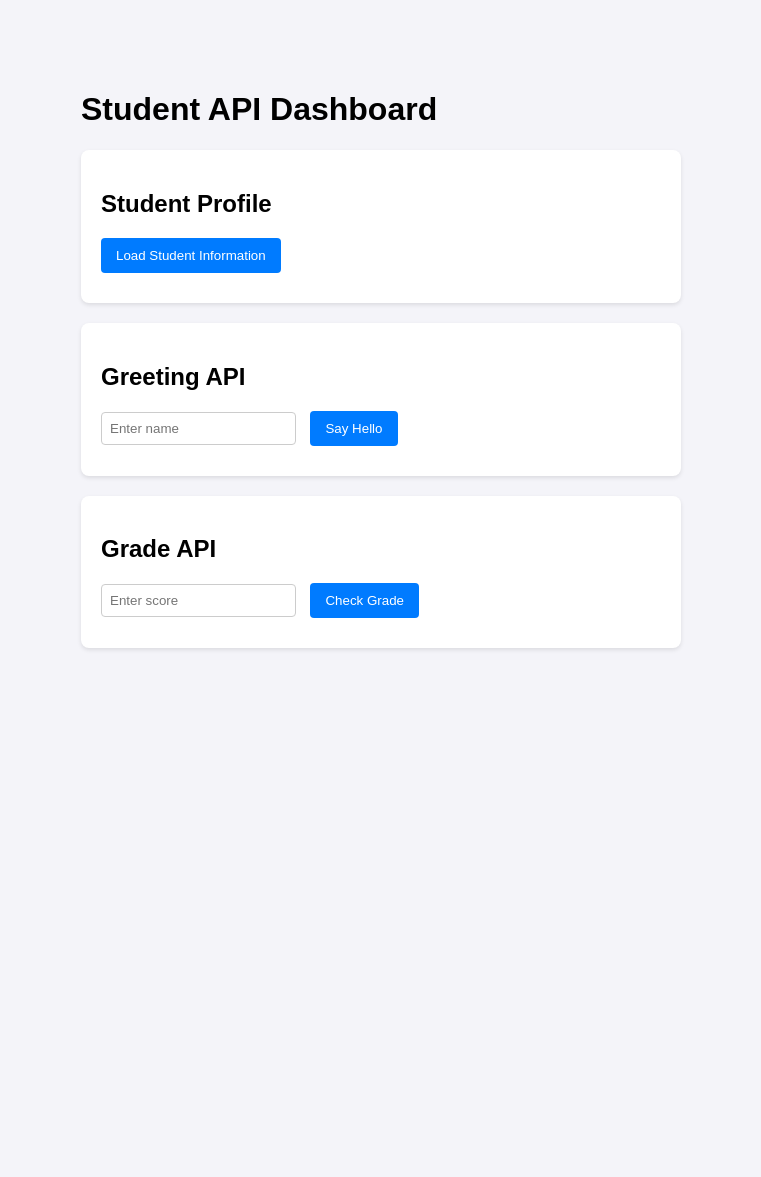
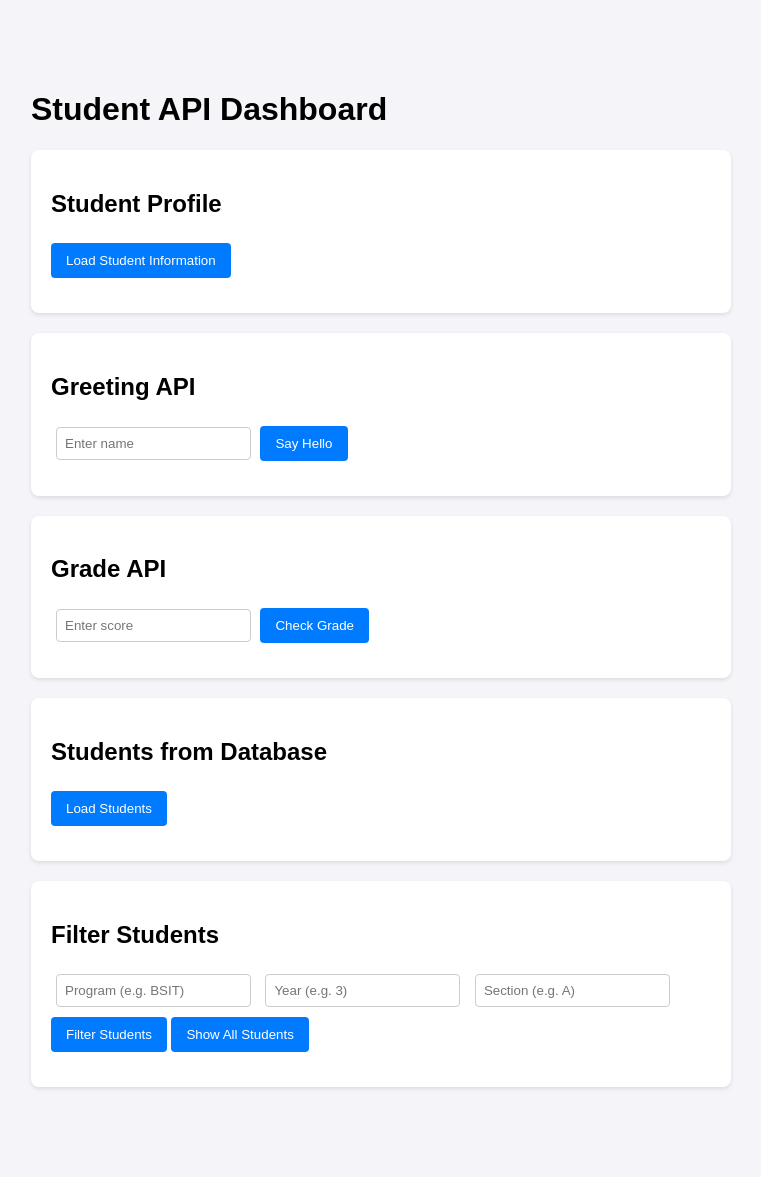
Before and after one commit to hapiyaaaa/act-4, a Flask app: page / in a window 1280 px wide. Shown: the whole page, without its empty margins (259-1020 px from the left). Before the commit the page ends 650 px from the top, so only its background shows below. Run offline with Flask 3, Linux system fonts and the light colour scheme.

Commit message:
Complete Activity 7 - SQLite Database Integration

```diff
--- a/app.py
+++ b/app.py
@@ -1,10 +1,23 @@
+
+import sqlite3
 from flask import Flask, jsonify, request, render_template
 
 app = Flask(__name__)
 
+# Connect to SQLite database
+def get_db_connection():
+    conn = sqlite3.connect("students.db")
+    conn.row_factory = sqlite3.Row
+    return conn
+
+
+# HOME PAGE
 @app.route('/')
 def home():
     return render_template('index.html')
+
+
+# EXISTING ACTIVITY 4 ENDPOINTS
 
 @app.route('/student')
 def get_student():
@@ -16,6 +29,7 @@ def get_student():
         "section": "B"
     })
 
+
 @app.route('/hello')
 def say_hello():
     name = request.args.get('name', 'Student')
@@ -23,17 +37,92 @@ def say_hello():
         "message": f"Hello, {name}!"
     })
 
+
 @app.route('/grade')
 def get_grade():
     score = float(request.args.get('score', 0))
+
     if score >= 75:
         remark = "Very Good"
     else:
         remark = "Needs Improvement"
+
     return jsonify({
         "score": score,
         "remark": remark
     })
 
+
+# ACTIVITY 7: GET ALL STUDENTS
+@app.route('/students')
+def get_all_students():
+    conn = get_db_connection()
+
+    students = conn.execute(
+        "SELECT * FROM students"
+    ).fetchall()
+
+    conn.close()
+
+    return jsonify([dict(student) for student in students])
+
+
+# ACTIVITY 7: GET ONE STUDENT BY ID
+@app.route('/students/<int:id>')
+def get_student_by_id(id):
+    conn = get_db_connection()
+
+    student = conn.execute(
+        "SELECT * FROM students WHERE id = ?",
+        (id,)
+    ).fetchone()
+
+    conn.close()
+
+    if student is None:
+        return jsonify({"error": "Student not found"}), 404
+
+    return jsonify(dict(student))
+
+
+# ADDITIONAL TASK: FILTER STUDENTS
+@app.route('/students/filter')
+def filter_students():
+
+    program = request.args.get('program')
+    year = request.args.get('year')
+    section = request.args.get('section')
+
+    filters = []
+    values = []
+
+    if program:
+        filters.append("program = ?")
+        values.append(program)
+
+    if year:
+        filters.append("year = ?")
+        values.append(year)
+
+    if section:
+        filters.append("section = ?")
+        values.append(section)
+
+    if not filters:
+        return jsonify({
+            "error": "Please provide program, year, or section."
+        }), 400
+
+    query = "SELECT * FROM students WHERE " + " AND ".join(filters)
+
+    conn = get_db_connection()
+
+    students = conn.execute(query, values).fetchall()
+
+    conn.close()
+
+    return jsonify([dict(student) for student in students])
+
+
 if __name__ == '__main__':
-    app.run(debug=True)
+    app.run(host='0.0.0.0', port=5000, debug=True)
--- a/templates/index.html
+++ b/templates/index.html
@@ -1,17 +1,20 @@
+
 <!DOCTYPE html>
 <html lang="en">
 <head>
     <meta charset="UTF-8">
     <meta name="viewport" content="width=device-width, initial-scale=1.0">
     <title>Student API Interface</title>
+
     <style>
         body {
             font-family: Arial, sans-serif;
-            max-width: 600px;
+            max-width: 700px;
             margin: 50px auto;
             padding: 20px;
             background-color: #f4f4f9;
         }
+
         .card {
             background: white;
             padding: 20px;
@@ -19,6 +22,7 @@
             border-radius: 8px;
             box-shadow: 0 2px 4px rgba(0,0,0,0.1);
         }
+
         button {
             background-color: #007bff;
             color: white;
@@ -26,35 +30,47 @@
             padding: 10px 15px;
             cursor: pointer;
             border-radius: 4px;
+            margin: 5px 0;
         }
+
         button:hover {
             background-color: #0056b3;
         }
+
         input {
             padding: 8px;
-            margin-right: 10px;
+            margin: 5px;
             border: 1px solid #ccc;
             border-radius: 4px;
         }
+
         .result {
             margin-top: 10px;
-            font-weight: bold;
             color: #333;
+        }
+
+        .student {
+            background: #f4f4f9;
+            padding: 12px;
+            margin: 10px 0;
+            border-radius: 6px;
+            border-left: 4px solid #007bff;
         }
     </style>
 </head>
+
 <body>
 
     <h1>Student API Dashboard</h1>
 
-    <!-- Student Info Card -->
+    <!-- Student Profile -->
     <div class="card">
         <h2>Student Profile</h2>
         <button onclick="loadStudent()">Load Student Information</button>
         <div id="student-result" class="result"></div>
     </div>
 
-    <!-- Greeting API Card -->
+    <!-- Greeting API -->
     <div class="card">
         <h2>Greeting API</h2>
         <input type="text" id="nameInput" placeholder="Enter name">
@@ -62,7 +78,7 @@
         <div id="hello-result" class="result"></div>
     </div>
 
-    <!-- Custom Endpoint (Check Grade) Card -->
+    <!-- Grade API -->
     <div class="card">
         <h2>Grade API</h2>
         <input type="number" id="scoreInput" placeholder="Enter score">
@@ -70,7 +86,33 @@
         <div id="grade-result" class="result"></div>
     </div>
 
+    <!-- Activity 7: Students from Database -->
+    <div class="card">
+        <h2>Students from Database</h2>
+
+        <button onclick="loadStudents()">Load Students</button>
+
+        <div id="studentList" class="result"></div>
+    </div>
+
+    <!-- Additional Task: Filter Students -->
+    <div class="card">
+        <h2>Filter Students</h2>
+
+        <input type="text" id="programInput" placeholder="Program (e.g. BSIT)">
+        <input type="number" id="yearInput" placeholder="Year (e.g. 3)">
+        <input type="text" id="sectionInput" placeholder="Section (e.g. A)">
+
+        <br>
+
+        <button onclick="filterStudents()">Filter Students</button>
+        <button onclick="loadStudents()">Show All Students</button>
+
+        <div id="filterResult" class="result"></div>
+    </div>
+
     <script>
+
         // Load Student Information
         function loadStudent() {
             fetch('/student')
@@ -89,6 +131,7 @@
         // Say Hello API
         function sayHello() {
             const name = document.getElementById('nameInput').value;
+
             fetch(`/hello?name=${encodeURIComponent(name)}`)
                 .then(response => response.json())
                 .then(data => {
@@ -100,13 +143,99 @@
         // Grade Checker API
         function checkGrade() {
             const score = document.getElementById('scoreInput').value;
+
             fetch(`/grade?score=${score}`)
                 .then(response => response.json())
                 .then(data => {
-                    document.getElementById('grade-result').innerText = `Score: ${data.score} - Remark: ${data.remark}`;
+                    document.getElementById('grade-result').innerText =
+                        `Score: ${data.score} - Remark: ${data.remark}`;
                 })
                 .catch(error => console.error('Error:', error));
         }
+
+        // Activity 7: Load All Students from SQLite
+        function loadStudents() {
+            fetch('/students')
+                .then(response => {
+                    if (!response.ok) {
+                        throw new Error('Unable to load students');
+                    }
+                    return response.json();
+                })
+                .then(data => {
+                    displayStudents(data, 'studentList');
+                })
+                .catch(error => {
+                    document.getElementById('studentList').innerText = error.message;
+                });
+        }
+
+        // Display Student Records
+        function displayStudents(students, elementId) {
+            const container = document.getElementById(elementId);
+            container.innerHTML = '';
+
+            if (students.length === 0) {
+                container.innerText = 'No student records found.';
+                return;
+            }
+
+            students.forEach(student => {
+                const card = document.createElement('div');
+                card.className = 'student';
+
+                const details = [
+                    `ID: ${student.id}`,
+                    `Student ID: ${student.student_id}`,
+                    `Name: ${student.name}`,
+                    `Program: ${student.program}`,
+                    `Year: ${student.year}`,
+                    `Section: ${student.section}`
+                ];
+
+                details.forEach(detail => {
+                    const p = document.createElement('p');
+                    p.textContent = detail;
+                    card.appendChild(p);
+                });
+
+                container.appendChild(card);
+            });
+        }
+
+        // Additional Task: Filter Students
+        function filterStudents() {
+            const program = document.getElementById('programInput').value.trim();
+            const year = document.getElementById('yearInput').value.trim();
+            const section = document.getElementById('sectionInput').value.trim();
+
+            const params = new URLSearchParams();
+
+            if (program) params.append('program', program);
+            if (year) params.append('year', year);
+            if (section) params.append('section', section);
+
+            if (!program && !year && !section) {
+                document.getElementById('filterResult').innerText =
+                    'Please enter at least one filter.';
+                return;
+            }
+
+            fetch(`/students/filter?${params.toString()}`)
+                .then(response => response.json())
+                .then(data => {
+                    if (data.error) {
+                        throw new Error(data.error);
+                    }
+
+                    displayStudents(data, 'filterResult');
+                })
+                .catch(error => {
+                    document.getElementById('filterResult').innerText = error.message;
+                });
+        }
+
     </script>
+
 </body>
 </html>
```
Also changed, not shown: init_db.py (added, +46 -0 lines), students.db (added).
